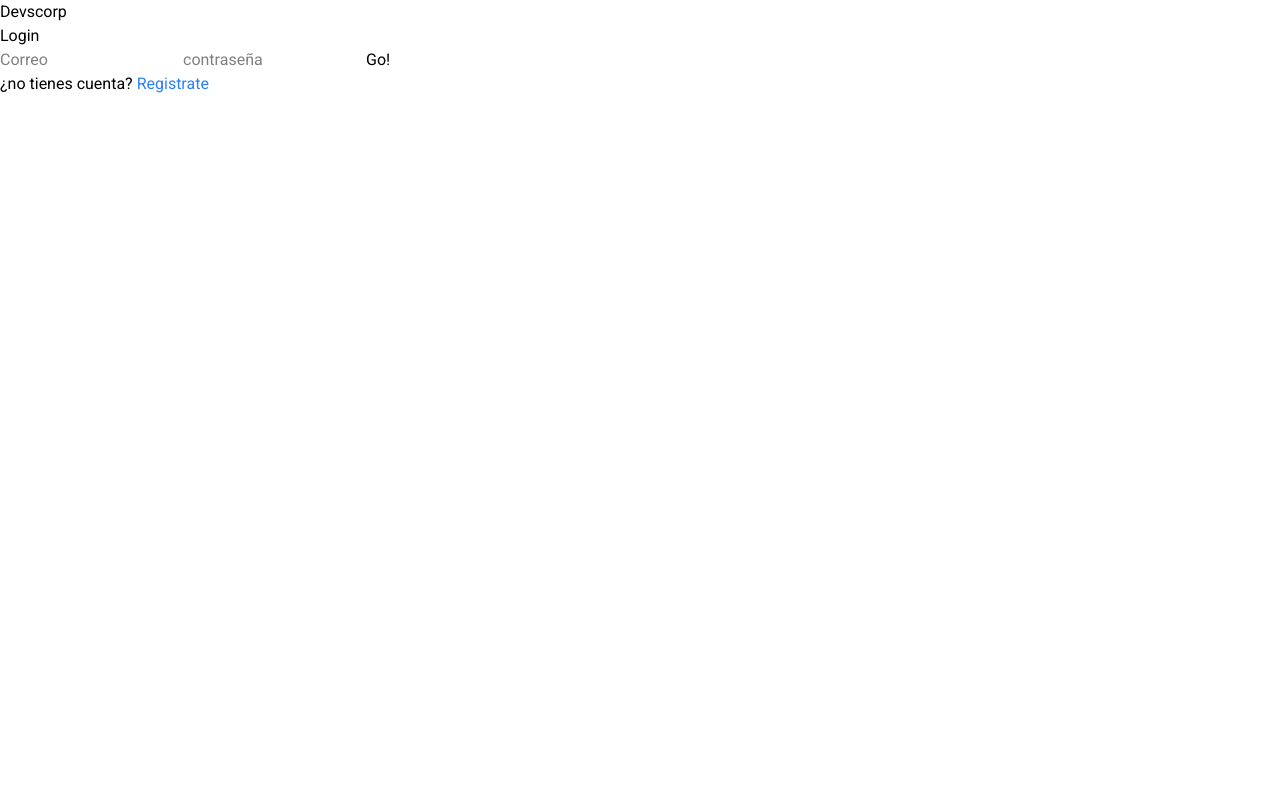
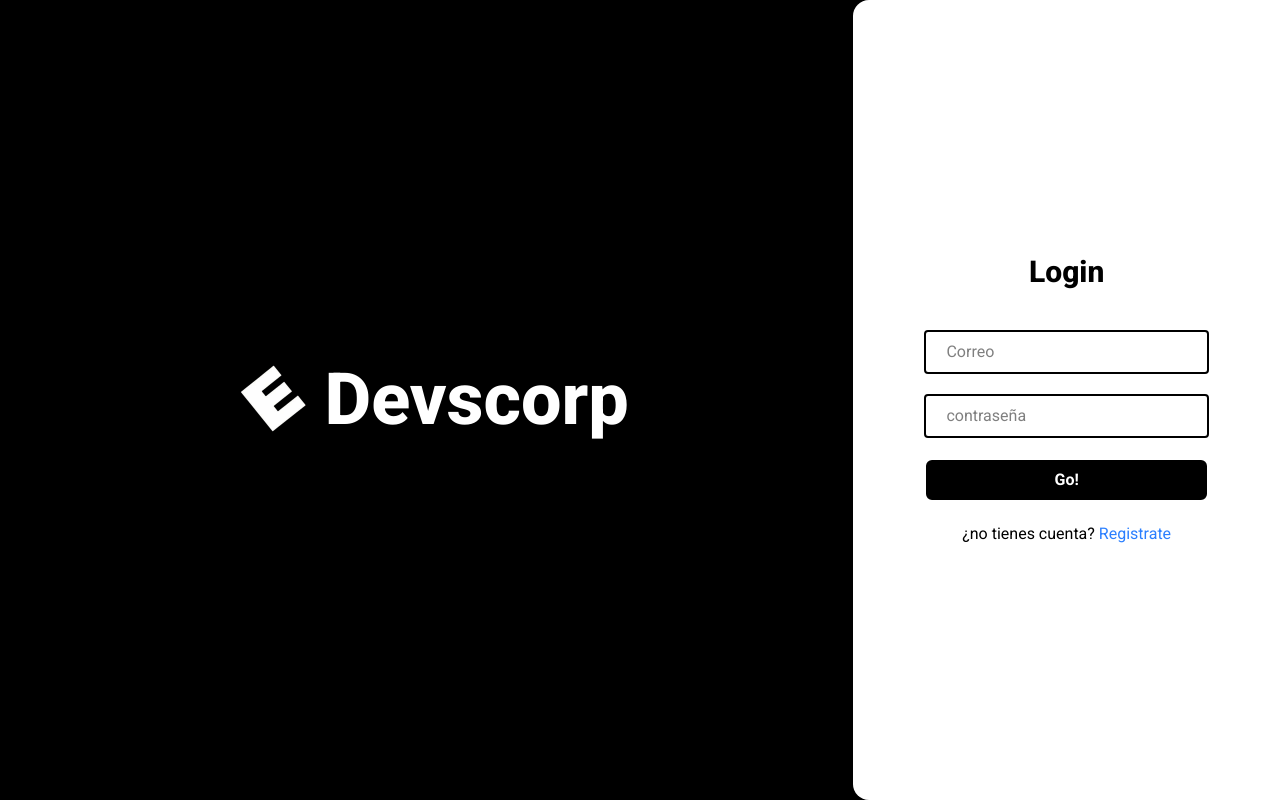
Before and after one commit to DarkSevenX/devscorp-socialnet-front, a React (Vite) app: page / in a window 1280 px wide. Built offline with nearby package versions, Linux system fonts and the light colour scheme; no server answers.

Commit message:
add: estilos de login y registro

```diff
--- a/src/components/auth/Login.tsx
+++ b/src/components/auth/Login.tsx
@@ -1,59 +1,72 @@
-import type { FormEvent } from 'react'
-import { useState } from 'react'
-import useAuth from '../../store/authStore'
-import { useNavigate } from '../../store/routerStore'
-import type { ILogin } from '../../model/user'
+import type { FormEvent } from 'react';
+import { useState } from 'react';
+import useAuth from '../../store/authStore';
+import { useNavigate } from '../../store/routerStore';
+import type { ILogin } from '../../model/user';
 
 interface LoginProps {
-  toggleLogin: () => void
+  toggleLogin: () => void;
 }
 
 export const Login = ({ toggleLogin }: LoginProps) => {
-  const [email, setMail] = useState('')
-  const [password, setPassword] = useState('')
+  const [email, setMail] = useState('');
+  const [password, setPassword] = useState('');
 
-  const { login, error } = useAuth()
-  const { navigate } = useNavigate()
+  const { login, error } = useAuth();
+  const { navigate } = useNavigate();
 
   const handleSubmit = async (e: FormEvent<HTMLFormElement>) => {
     try {
-      e.preventDefault()
-      const form = e.currentTarget
+      e.preventDefault();
+      const form = e.currentTarget;
 
-      const userData: ILogin = { email, password }
-      await login(userData)
+      const userData: ILogin = { email, password };
+      await login(userData);
 
-      navigate('home')
-      form.reset()
+      navigate('home');
+      form.reset();
     } catch (error) {
-      console.error(error)
+      console.error(error);
     }
-  }
+  };
 
   return (
-    <div>
-      <form onSubmit={handleSubmit}>
-        <h2 >Login</h2>
+    <div className='bg-white w-1/2 flex justify-center rounded-bl-2xl rounded-tl-2xl'>
+      <form
+        onSubmit={handleSubmit}
+        className='flex flex-col items-center justify-center w-2/3 gap-5'
+      >
+        <h2 className='text-3xl font-extrabold'>Login</h2>
         <div style={{ color: 'red' }}>{error && error}</div>
         <input
-          type="email"
-          placeholder="Correo"
+          type='email'
+          placeholder='Correo'
+          required={true}
           onChange={(e) => setMail(e.target.value)}
+          className='border-2 rounded-sm w-full px-5 py-2 focus:px-4 transition-all duration-150 ease-in-out'
         />
         <input
-          type="password"
-          placeholder="contraseña"
+          type='password'
+          required={true}
+          placeholder='contraseña'
           onChange={(e) => setPassword(e.target.value)}
+          className='border-2 rounded-sm w-full px-5 py-2 focus:px-4 transition-all duration-150 ease-in-out'
         />
-        <button
-          type="submit"
-        >
+        <button type='submit' className='bg-black text-white font-bold w-full px-5 py-2 rounded-lg hover:cursor-pointer
+        border-2 hover:rounded-xl transition-all duration-300 ease-in-out active:bg-white active:text-black active:border-black
+        '>
           Go!
         </button>
         <p>
-          ¿no tienes cuenta? <button className='text-blue-500 hover:cursor-pointer hover:text-white transition-all duration-300 ease-in-out' onClick={toggleLogin}>Registrate</button>
+          ¿no tienes cuenta?{' '}
+          <button
+            className='text-blue-500 hover:cursor-pointer hover:text-black transition-all duration-300 ease-in-out'
+            onClick={toggleLogin}
+          >
+            Registrate
+          </button>
         </p>
       </form>
     </div>
-  )
-}
+  );
+};
--- a/src/components/auth/Register.tsx
+++ b/src/components/auth/Register.tsx
@@ -1,64 +1,78 @@
-import type { FormEvent } from 'react'
-import { useState } from 'react'
-import useAuth from '../../store/authStore'
-import type { IUser } from '../../model/user'
+import type { FormEvent } from 'react';
+import { useState } from 'react';
+import useAuth from '../../store/authStore';
+import type { IUser } from '../../model/user';
 
 interface RegisterProps {
-  toggleLogin: () => void
+  toggleLogin: () => void;
 }
 
 export const Register = ({ toggleLogin }: RegisterProps) => {
-  const [username, setUsername] = useState('')
-  const [email, setMail] = useState('')
-  const [password, setPassword] = useState('')
+  const [username, setUsername] = useState('');
+  const [email, setMail] = useState('');
+  const [password, setPassword] = useState('');
 
-  const { register, error } = useAuth()
+  const { register, error } = useAuth();
 
   const handleRegister = async (e: FormEvent<HTMLFormElement>) => {
     try {
-      e.preventDefault()
-      const form = e.currentTarget
+      e.preventDefault();
+      const form = e.currentTarget;
 
       const newUser: IUser = {
         username,
         email,
-        password,
-      }
-      await register(newUser)
+        password
+      };
+      await register(newUser);
 
-      alert('usuario registrado')
-      toggleLogin()
-      form.reset()
+      alert('usuario registrado');
+      toggleLogin();
+      form.reset();
     } catch (error) {
-      console.error(error)
+      console.error(error);
     }
-  }
+  };
 
   return (
-    <div>
-      <form onSubmit={handleRegister}>
-        <h2>Register</h2>
+    <div className='bg-white w-1/2 flex justify-center rounded-bl-2xl rounded-tl-2xl'>
+      <form
+        onSubmit={handleRegister}
+        className='flex flex-col items-center justify-center w-2/3 gap-5'
+      >
+        <h2 className='text-3xl font-extrabold'>Register</h2>
         <div style={{ color: 'red' }}>{error && error}</div>
         <input
-          type="text"
-          placeholder="username"
+          type='text'
+          placeholder='username'
           onChange={(e) => setUsername(e.target.value)}
+          className='border-2 rounded-sm w-full px-5 py-2 focus:px-4 transition-all duration-150 ease-in-out'
         />
         <input
-          type="email"
-          placeholder="email"
+          type='email'
+          placeholder='email'
           onChange={(e) => setMail(e.target.value)}
+          className='border-2 rounded-sm w-full px-5 py-2 focus:px-4 transition-all duration-150 ease-in-out'
         />
         <input
-          type="password"
-          placeholder="password"
+          type='password'
+          placeholder='password'
           onChange={(e) => setPassword(e.target.value)}
+          className='border-2 rounded-sm w-full px-5 py-2 focus:px-4 transition-all duration-150 ease-in-out'
         />
-        <button type="submit">registrarse</button>
+        <button
+          type='submit'
+          className='bg-black text-white font-bold w-full px-5 py-2 rounded-lg hover:cursor-pointer
+        border-2 hover:rounded-xl transition-all duration-300 ease-in-out active:bg-white active:text-black active:border-black'
+        >
+          registrarse
+        </button>
+        <p>
+          ¿ya tienes cuenta? <button onClick={toggleLogin}
+            className='text-blue-500 hover:cursor-pointer hover:text-black transition-all duration-300 ease-in-out'
+          >Login</button>
+        </p>
       </form>
-      <p>
-        ¿ya tienes cuenta? <button onClick={toggleLogin}>Login</button>
-      </p>
     </div>
-  )
-}
+  );
+};
--- a/src/pages/AuthPage.tsx
+++ b/src/pages/AuthPage.tsx
@@ -1,25 +1,33 @@
-import { useState } from 'react'
-import { Login } from '../components/auth/Login'
-import { Register } from '../components/auth/Register'
-import useAuth from '../store/authStore'
+import { useState } from 'react';
+import { Login } from '../components/auth/Login';
+import { Register } from '../components/auth/Register';
+import useAuth from '../store/authStore';
+import logo from '../../public/logo.png'
 
 export const AuthPage = () => {
-  const [isLogin, setIsLogin] = useState(true)
-  const { resetError } = useAuth()
+  const [isLogin, setIsLogin] = useState(true);
+  const { resetError } = useAuth();
 
   const toggleLogin = () => {
-    resetError()
-    setIsLogin(!isLogin)
-  }
+    resetError();
+    setIsLogin(!isLogin);
+  };
 
   return (
-    <div>
-      <h1>Devscorp</h1>
+    <div className='bg-black h-dvh flex justify-end'>
+      <div className='w-full h-full flex justify-center items-center align-middle'>
+        <div className='flex flex-row justify-center items-center'>
+          <img src={logo} alt='logo de Devscorp' className='w-25 inline' />
+          <h1 className='text-white mx-auto text-7xl font-extrabold inline'>
+            Devscorp
+          </h1>
+        </div>
+      </div>
       {isLogin ? (
         <Login toggleLogin={toggleLogin} />
       ) : (
         <Register toggleLogin={toggleLogin} />
       )}
     </div>
-  )
-}
+  );
+};
```
Also changed, not shown: public/logo.png (added).
